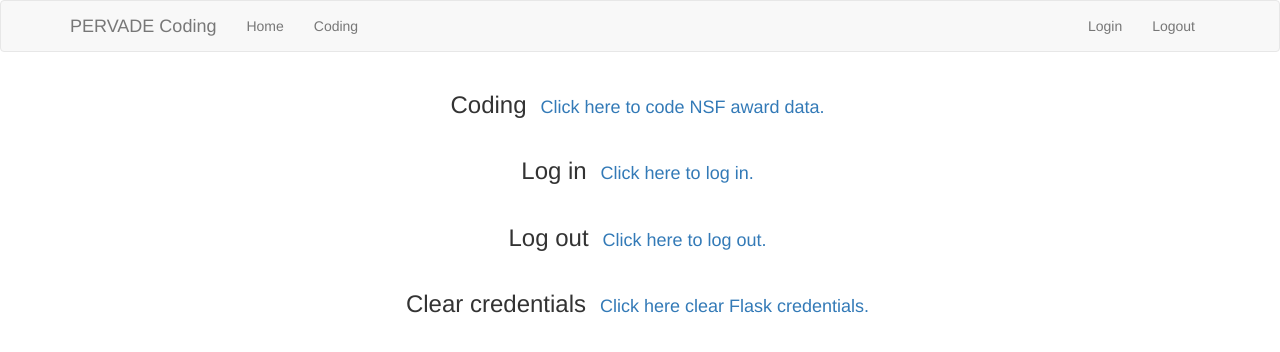
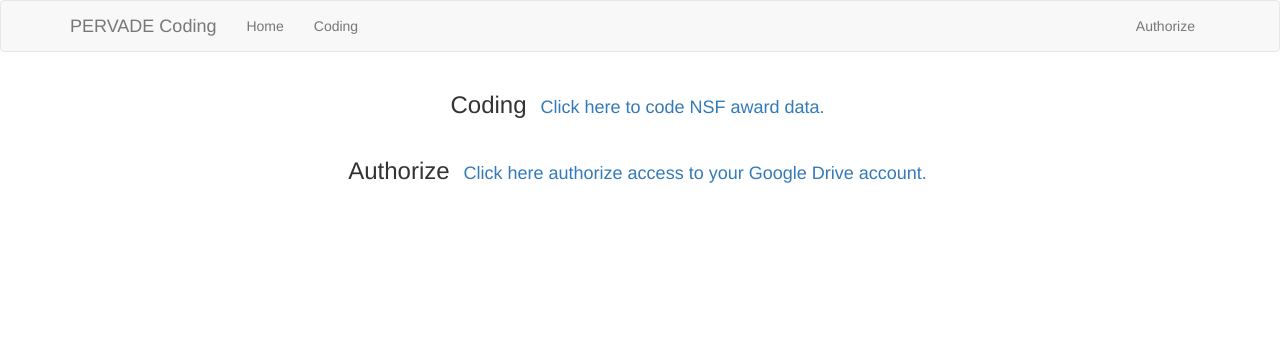
Before and after one commit to eddiechapman/pervade-coding-google, a Flask app: page / in a window 1280 px wide. Shown: the top 352 px of the page. Run offline with Flask 2, Linux system fonts and the light colour scheme; some libraries are stand-ins or nearby versions.

Commit message:
Removed 'revoke' and 'clear' views, changed 'logout' UI wording to 'authorize'

```diff
--- a/app/templates/base.html
+++ b/app/templates/base.html
@@ -24,8 +24,7 @@
                     <li><a href="{{ url_for('coding') }}">Coding</a></li>
                 </ul>
                 <ul class="nav navbar-nav navbar-right">
-                    <li><a href="{{ url_for('login') }}">Login</a></li>
-                    <li><a href="{{ url_for('logout') }}">Logout</a></li>
+                    <li><a href="{{ url_for('login') }}">Authorize</a></li>
                 </ul>
             </div>
         </div>
--- a/app/templates/index.html
+++ b/app/templates/index.html
@@ -11,20 +11,8 @@
     </div>
     <div class="row">
         <ul class="list-inline">
-            <li><h3>Log in</h3></li>
-            <li><h4><a href="{{ url_for('login') }}">Click here to log in.</a></h4></li>
-        </ul>
-    </div>
-    <div class="row">
-        <ul class="list-inline">
-            <li><h3>Log out</h3></li>
-            <li><h4><a href="{{ url_for('logout') }}">Click here to log out.</a></h4></li>
-        </ul>
-    </div>
-    <div class="row">
-        <ul class="list-inline">
-            <li><h3>Clear credentials</h3></li>
-            <li><h4><a href="{{ url_for('clear_credentials') }}">Click here clear Flask credentials.</a></h4></li>
+            <li><h3>Authorize</h3></li>
+            <li><h4><a href="{{ url_for('login') }}">Click here authorize access to your Google Drive account.</a></h4></li>
         </ul>
     </div>
 </div>
--- a/app/views.py
+++ b/app/views.py
@@ -19,7 +19,7 @@ def index():
 def login():
     if 'credentials' not in session:
         return redirect('authorize')
-    flash('You are currently logged in')
+    flash('You are currently authorized')
     return render_template('index.html')
 
 
@@ -111,38 +111,6 @@ def oauth2callback():
     session['credentials'] = credentials_to_dict(credentials)
 
     return redirect(url_for('login'))
-
-
-@app.route('/logout')
-def logout():
-    if 'credentials' not in session:
-        flash('You are currently logged out.')
-        return render_template('index.html')
-
-    credentials = google.oauth2.credentials.Credentials(
-        **session['credentials'])
-
-    revoke = requests.post(
-        'https://accounts.google.com/o/oauth2/revoke',
-        params={'token': credentials.token},
-        headers={'content-type': 'application/x-www-form-urlencoded'}
-    )
-
-    status_code = getattr(revoke, 'status_code')
-    if status_code == 200:
-        flash('You are now logged out.')
-        return render_template('index.html')
-    else:
-        flash('An error occurred.')
-        return render_template('index.html')
-
-
-@app.route('/clear')
-def clear_credentials():
-    if 'credentials' in session:
-        del session['credentials']
-    flash ('Credentials have been cleared.')
-    return render_template('index.html')
 
 
 def credentials_to_dict(credentials):
```
